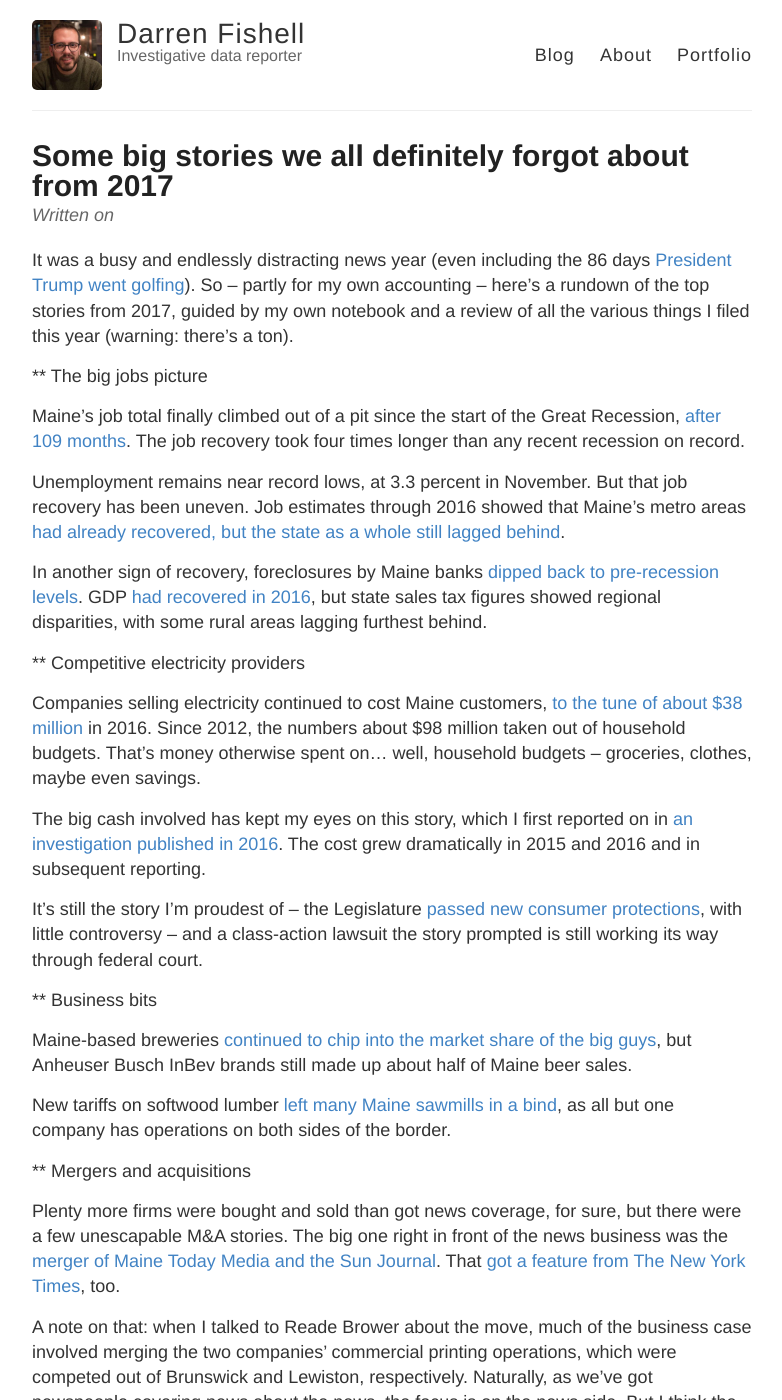
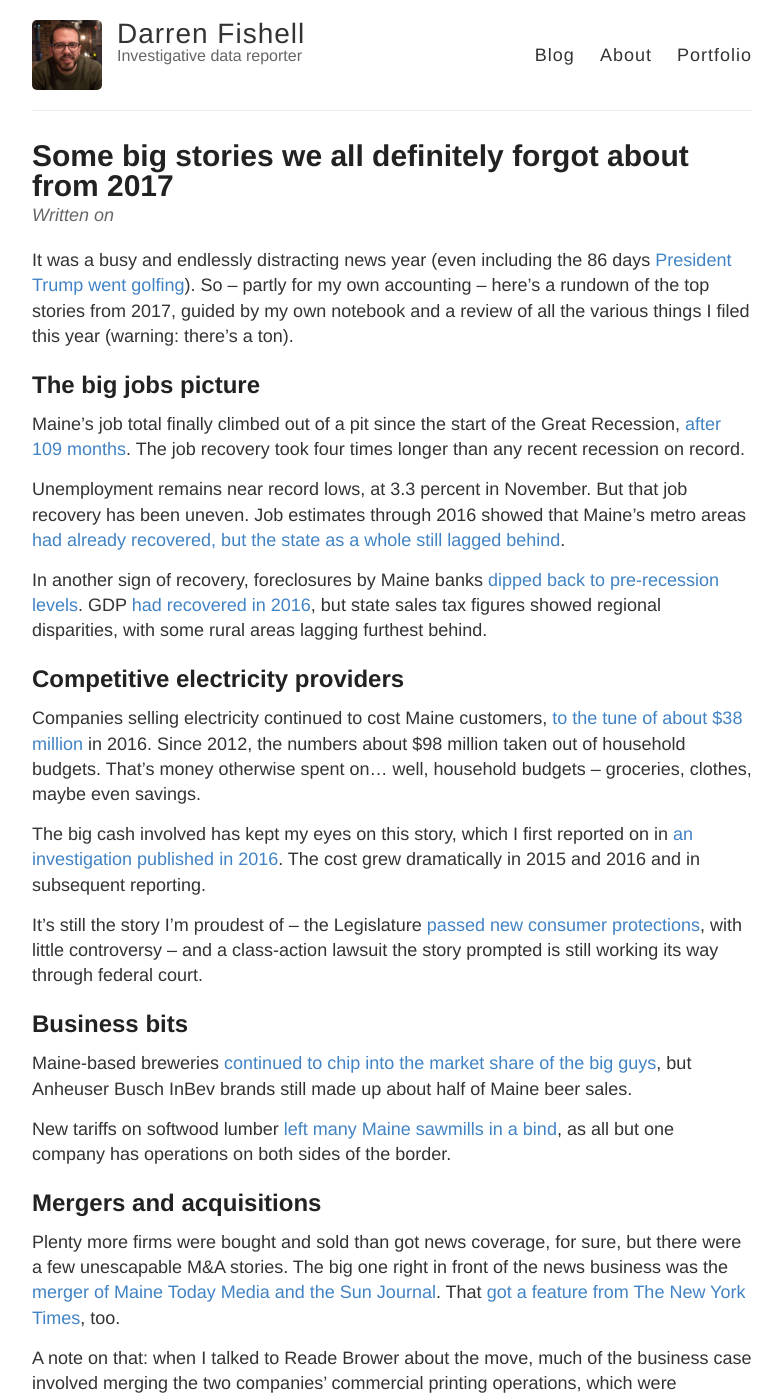
Before and after one commit to darrenfishell/darrenfishell.github.io, a Jekyll site: the page built from drafts/2017-12-28-top-stories-in-review.md, in a window 1280 px wide and 1400 px high. Shown: the whole window, without its empty margins (248-1030 px from the left). Built offline with Jekyll 4.4.1, drawn with Linux system fonts in a browser that asks for light colours; comment, search, counter and statistics services are not loaded; some of the changed text lies outside the part shown.

Commit message:
Real header fix

```diff
--- a/drafts/2017-12-28-top-stories-in-review.md
+++ b/drafts/2017-12-28-top-stories-in-review.md
@@ -5,7 +5,7 @@
 
 It was a busy and endlessly distracting news year (even including the 86 days [President Trump went golfing](https://www.nbcnews.com/politics/donald-trump/how-much-time-trump-spending-trump-properties-n753366)). So -- partly for my own accounting -- here's a rundown of the top stories from 2017, guided by my own notebook and a review of all the various things I filed this year (warning: there's a ton).
 
-** The big jobs picture
+## The big jobs picture
 
 Maine's job total finally climbed out of a pit since the start of the Great Recession, [after 109 months](http://bangordailynews.com/2017/03/13/business/after-109-months-maines-finally-recovered-jobs-lost-to-the-recession/). The job recovery took four times longer than any recent recession on record.
 
@@ -14,7 +14,7 @@
 In another sign of recovery, foreclosures by Maine banks [dipped back to pre-recession levels](bangordailynews.com/2017/02/27/business/foreclosures-by-maine-banks-have-dropped-to-pre-recession-levels/). GDP [had recovered in 2016](http://bangordailynews.com/2016/12/27/the-point/maines-economy-hits-a-benchmark-in-2016-but-rural-areas-still-suffer/), but state sales tax figures showed regional disparities, with some rural areas lagging furthest behind.
 
 
-** Competitive electricity providers
+## Competitive electricity providers
 
 Companies selling electricity continued to cost Maine customers, [to the tune of about $38 million](bangordailynews.com/2017/11/18/mainefocus/mainers-spent-up-to-38-million-more-than-they-had-to-on-power-in-2016/) in 2016. Since 2012, the numbers about $98 million taken out of household budgets. That's money otherwise spent on... well, household budgets -- groceries, clothes, maybe even savings.
 
@@ -22,13 +22,13 @@
 
 It's still the story I'm proudest of -- the Legislature [passed new consumer protections](https://bangordailynews.com/2017/05/23/politics/leading-edge-restrictions-on-electricity-sellers-become-maine-law/), with little controversy -- and a class-action lawsuit the story prompted is still working its way through federal court.
 
-** Business bits
+## Business bits
 
 Maine-based breweries [continued to chip into the market share of the big guys](http://bangordailynews.com/2017/05/03/the-point/despite-craft-brewery-boom-big-beer-still-rules-maine/), but Anheuser Busch InBev brands still made up about half of Maine beer sales.
 
 New tariffs on softwood lumber [left many Maine sawmills in a bind](http://bangordailynews.com/2017/04/29/the-point/why-many-maine-sawmill-owners-are-not-cheering-trumps-lumber-tariff/), as all but one company has operations on both sides of the border.
 
-** Mergers and acquisitions
+## Mergers and acquisitions
 
 Plenty more firms were bought and sold than got news coverage, for sure, but there were a few unescapable M&A stories. The big one right in front of the news business was the [merger of Maine Today Media and the Sun Journal](bangordailynews.com/2017/07/17/business/owner-of-portland-press-herald-to-purchase-lewiston-sun-journal/). That [got a feature from The New York Times](bangordailynews.com/2017/07/17/business/owner-of-portland-press-herald-to-purchase-lewiston-sun-journal/), too.
 
@@ -40,7 +40,7 @@
 
 In a transaction few people should notice, a real estate investment trust in April [sold Sugarloaf and Sunday River ski resorts to a subsidiary of Och-Ziff Real Estate](http://bangordailynews.com/2017/04/03/business/sugarloaf-sunday-river-sale-to-close-this-month/). Operator Boyne Resorts has a lease to keep operating the mountains for more than 30 years.
 
-** Stored Solar
+## Stored Solar
 
 The company restarting two defunct wood-to-energy plants in Maine continued to fascinate me, for the [grandiosity of their vision](bangordailynews.com/2017/03/01/the-point/developers-eye-east-millinocket-as-heart-of-240m-biomass-venture/) and extent of the [financial challenges they face](https://twitter.com/darrenfishell/status/940594178328879104). Oh, and [the public money they're due to receive](https://bangordailynews.com/2017/01/27/business/maines-13m-bailout-of-biomass-plants-will-mean-jobs-but-at-a-cost-of-23700-each/).
 
@@ -55,7 +55,7 @@
 <blockquote class="twitter-tweet" data-cards="hidden" data-lang="en"><p lang="en" dir="ltr">Just to emphasize my point in thread below — less than a month after Stored Solar told other outlet they were paying their bills, a judge approved $30,568 attachment from Dead River Co. against their Jonesboro operation.<br><br>Haven’t heard from loggers.<a href="https://t.co/ERAq2Wc2Xx">https://t.co/ERAq2Wc2Xx</a> <a href="https://t.co/PrjL4hRdhm">pic.twitter.com/PrjL4hRdhm</a></p>&mdash; Darren Fishell (@darrenfishell) <a href="https://twitter.com/darrenfishell/status/940279638777040896?ref_src=twsrc%5Etfw">December 11, 2017</a></blockquote>
 <script async src="https://platform.twitter.com/widgets.js" charset="utf-8"></script>
 
-** Paper mills
+## Paper mills
 
 A number of former paper mill sites worked their way into or through limbo in 2017, in Old Town, Lincoln, Bucksport, East Millinocket and Millinocket and Madison. Some are closer to their next chapter than others, but the industry's decline remained a story to watch.
 
@@ -63,7 +63,7 @@
 
 And in positive mill news, Sappi announced [a plan to invest $165 million](bangordailynews.com/2017/02/08/business/sappi-to-pump-165-million-into-skowhegan-mill/) into its Skowhegan mill to expand their consumer packaging product line, in a shift away from declining markets for paper and publishing uses.
 
-** Energy and utilities
+## Energy and utilities
 
 Maine's electric rates are going up next year, with a coming [rise in power supply prices](https://bangordailynews.com/2017/11/08/business/electricity-prices-to-jump-for-bangor-hydro-customers/) likely more increases on the other side of the bill, to support maintenance of the grid. Unitil, the gas utility serving Portland and environs, also started looking for a big rate increase this year.
 
@@ -83,7 +83,7 @@
 
 In energy politics, lawmakers confirmed LePage's [appointment of old-school Democrat and attorney Barry Hobbins as the Public Advocate](http://bangordailynews.com/2017/05/11/news/state/senate-confirms-lepage-utility-watchdog-nominee-in-unanimous-vote/), leading an office of attorneys and analysts who represent customers in utility cases before the Maine Public Utilities Commission.
 
-** Marijuana legalization
+## Marijuana legalization
 
 After months of listening and study, Maine's legalization process [https://bangordailynews.com/2017/11/06/politics/maine-house-sustains-lepage-veto-of-marijuana-sales-bill/](remains in a bit of limbo). So, the story for 2017 was one of [pot gift-giving stories](http://www.pressherald.com/2017/12/22/pot-gifts-increasingly-popular-way-to-spread-christmas-cheer/), municipal bans or restrictions, and some planning by pot entrepreneurs.
 
@@ -95,7 +95,7 @@
 
 For what's next, keep an eye on reporters Chris Cousins at the BDN and Penelope Overton at the Portland Press Herald. Also, the PPH this year launched a [http://www.pressherald.com/maine-cannabis-report/](Maine Cannabis Report) newsletter, edited by (my former boss at Mainebiz) Carol Coultas, so you know it's good.
 
-** Education
+## Education
 
 I joined the BDN's Maine Focus team in September, starting in on an ongoing [series about education](http://bangordailynews.com/series/your-school/) in Maine. Reporter Matt Stone [found the state's falling short for pre-school students with special needs](http://bangordailynews.com/2017/11/20/mainefocus/maine-isnt-treating-children-with-disabilities-as-required-under-federal-law/) and took a deep dive into Maine's confusing history of [education policy reform](bangordailynews.com/2017/11/14/mainefocus/how-maine-hurt-education-by-trying-to-reform-it/).
 
```
